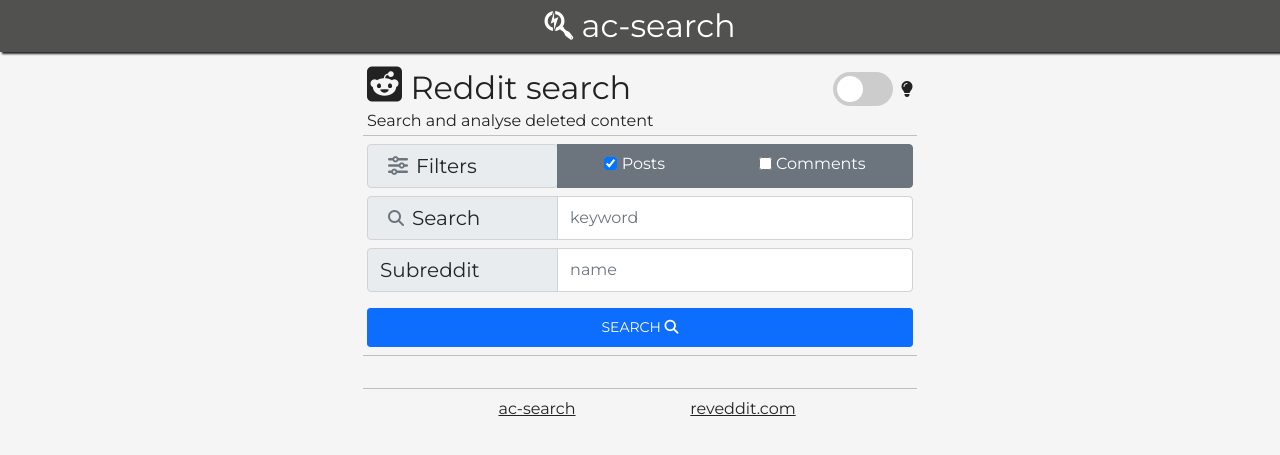
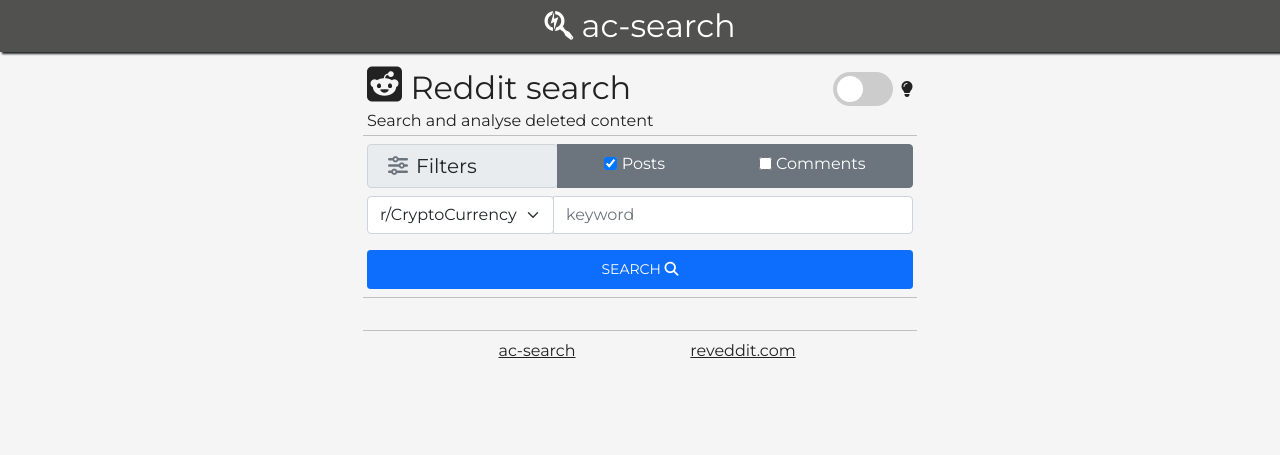
Before and after one commit to tnaahsus/ac-search-dev, a Django app: page / in a window 1280 px wide. Shown: the top 455 px of the page. Run offline with Django 3.2, Linux system fonts and the light colour scheme; some libraries are stand-ins or nearby versions.

Commit message:
Update form.html

```diff
--- a/core/templates/form.html
+++ b/core/templates/form.html
@@ -1,5 +1,5 @@
-<form method="get" class="form-control mt-2 mb-0 p-0" action="" id="eiou_claim"
-      style="background-color: transparent!important;border: none!important;">
+<form  class="form-control mt-2 mb-0 p-0"  id="eiou_claim"
+      style="background-color: transparent!important;border: none!important;" onkeypress="return event.keyCode != 13">
     <div class="row mb-2">
         <div class="btn-group btn-group-toggle" data-toggle="buttons">
             <span class="input-group-text fs-5" style="width:35%">
@@ -7,15 +7,16 @@
                 Filters
             </span>
             <label class="btn btn-secondary">
-                <input class="align-middle" type="checkbox" checked autocomplete="off">
+                <input class="align-middle" type="checkbox" id="posts" checked autocomplete="off" name="f" value="p">
                 <span class="align-middle"> Posts</span>
             </label>
             <label class="btn btn-secondary">
-                <input class="align-middle" type="checkbox" autocomplete="off">
+                <input class="align-middle" type="checkbox" id="comments" autocomplete="off" name="f" value="c">
                 <span class="align-middle">Comments</span>
             </label>
         </div>
     </div>
+    <!--
     <div class="row">
         <div class="col-12">
             <div class="input-group mb-2 text-center">
@@ -23,7 +24,7 @@
                     <span class="text-muted fw-bold"><i class="fas fa-search mx-2"></i></span>
                     <span class="fs-5" >Search</span>
                 </span>
-                <input type="text" class="form-control" id='search' name="search"
+                <input type="text" class="form-control" id='search1' name="search"
                        placeholder="keyword">
             </div>
         </div>
@@ -42,5 +43,25 @@
 
     <button type="submit" class="btn w-100 py-2 btn-sm btn-primary">
         SEARCH <i class="fas fa-search"></i>
+    </button> -->
+     <div class="row">
+        <div class="col-12">
+            <div class="input-group mb-3 text-center">
+                    <span class="fs-5 ">
+                            <label for="subreddits">
+<select class="form-select" id="subreddits" form="eiou_claim" name="sub">
+    <option selected value="cryptocurrency">r/CryptoCurrency</option>
+    <!-- <option value="cryptocurrency">CryptoCurrency</option> -->
+<!-- <option value="2">Two</option>
+<option value="3">Three</option> -->
+</select>
+</label>
+                        </span>
+                <input type="text" class="form-control" id='search' name="q" placeholder="keyword">
+            </div>
+        </div>
+    </div>
+    <button type="button"  onclick="clearBox('commentBox')" class="btn w-100 py-2 btn-sm btn-primary" id="submitButton">
+        SEARCH <i class="fas fa-search"></i>
     </button>
 </form>
```
